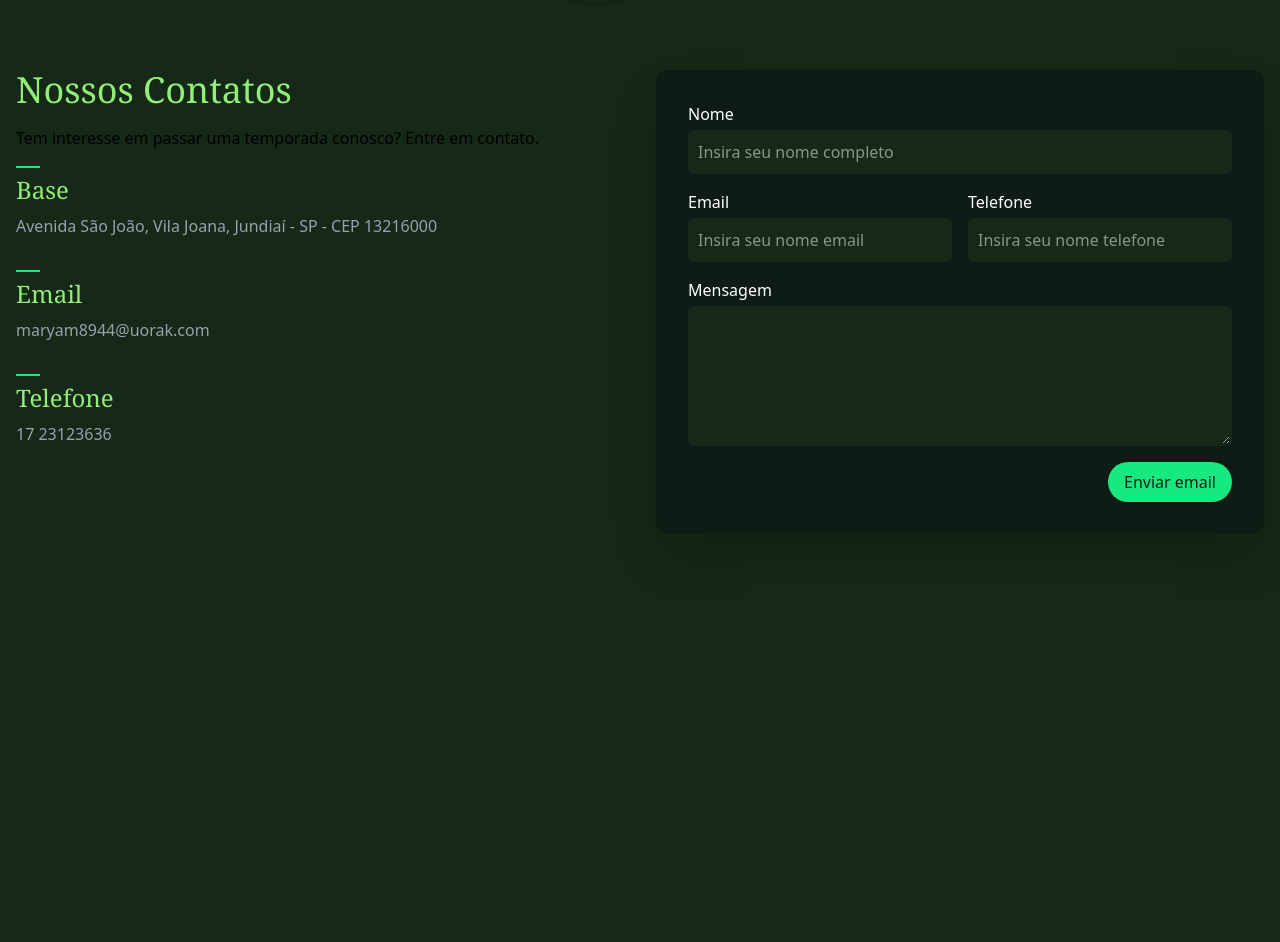
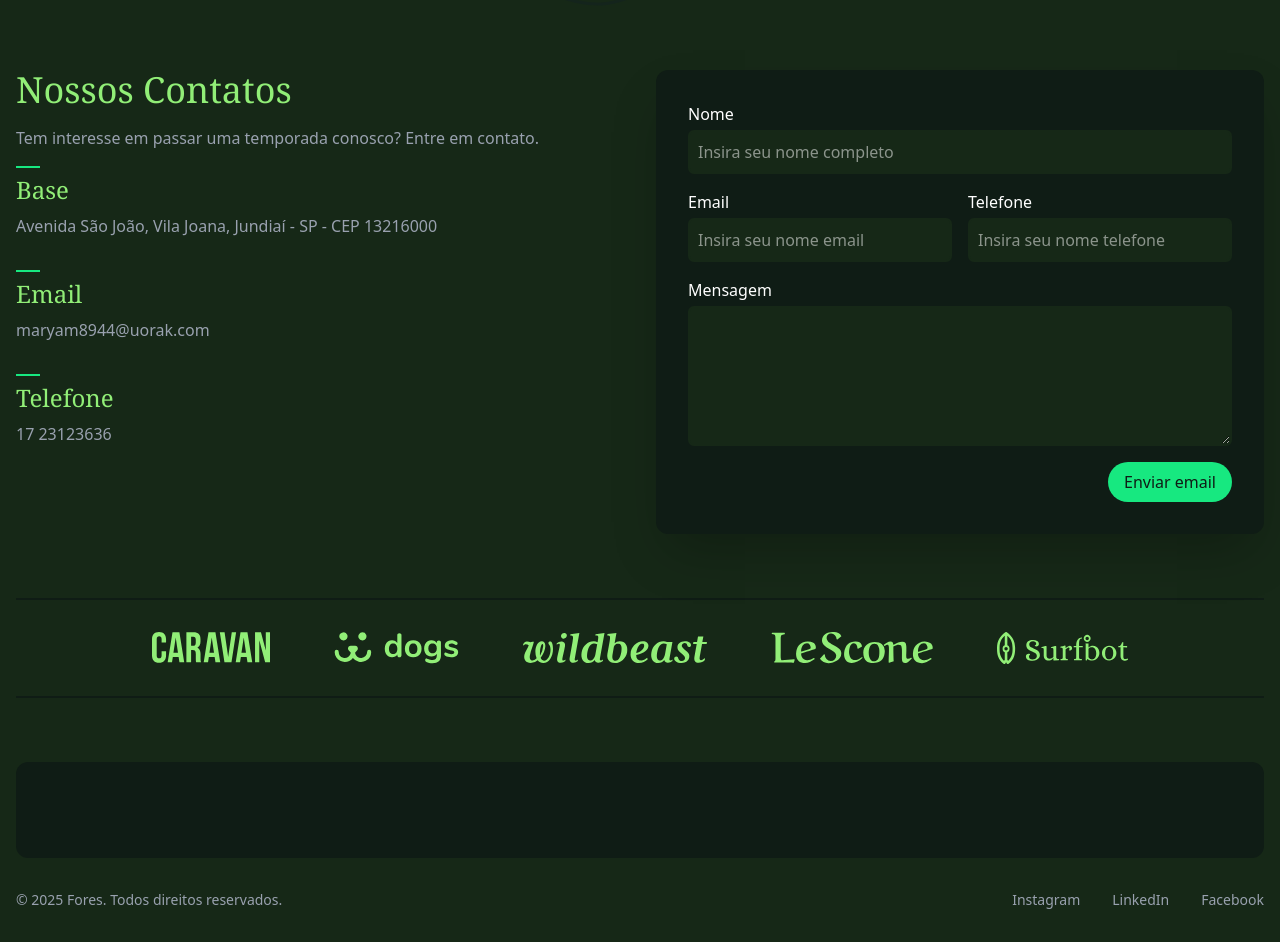
Before and after one commit to LeonardoLobas/Forest, a React (Vite) app: page / in a window 1280 px wide. Shown: the part 3500-4442 px from the top of the page. Before the commit the page ends 4098 px from the top, so only its background shows below. Built offline with nearby package versions, Linux system fonts and the light colour scheme.

Commit message:
Adiciona os componentes Partners e Footer ao projeto e implementa seu conteúdo; ajusta a formatação do componente Contact

```diff
--- a/src/App.tsx
+++ b/src/App.tsx
@@ -6,6 +6,8 @@ import { Events } from "./components/Events";
 import { Experience } from "./components/Experience";
 import { NaturalCycle } from "./components/NaturalCycle";
 import { Contact } from "./components/Contact";
+import { Partners } from "./components/Partners";
+import { Footer } from "./components/Footer";
 
 function App() {
     return (
@@ -18,6 +20,8 @@ function App() {
             <Experience />
             <NaturalCycle />
             <Contact />
+            <Partners />
+            <Footer />
         </>
     );
 }
--- a/src/components/Contact.tsx
+++ b/src/components/Contact.tsx
@@ -3,7 +3,7 @@ export function Contact() {
         <section id="contato" className="container mb-12 sm:mb-16 grid lg:grid-cols-2 gap-8">
             <div>
                 <h1 className="font-serif text-4xl text-verde-300 mb-4">Nossos Contatos</h1>
-                <p>Tem interesse em passar uma temporada conosco? Entre em contato.</p>
+                <p className="text-gray-400">Tem interesse em passar uma temporada conosco? Entre em contato.</p>
                 <div className="grid gap-4">
                     <div>
                         <span className="h-0.5 w-6 bg-verde-400 inline-block"></span>
--- /dev/null
+++ b/src/components/Footer.tsx
@@ -0,0 +1,29 @@
+export function Footer() {
+    return (
+        <footer className="container pb-8">
+            <div className="bg-verde-900 rounded-xl p-6 sm:p-12 mb-8">
+                <div></div>
+            </div>
+            <div className="text-gray-400 flex items-center justify-between gap-8 text-sm max-sm:flex-col-reverse">
+                <p>© 2025 Fores. Todos direitos reservados.</p>
+                <ul className="flex gap-8">
+                    <li>
+                        <a className="hover:text-verde-300" href="#">
+                            Instagram
+                        </a>
+                    </li>
+                    <li>
+                        <a className="hover:text-verde-300" href="#">
+                            LinkedIn
+                        </a>
+                    </li>
+                    <li>
+                        <a className="hover:text-verde-300" href="#">
+                            Facebook
+                        </a>
+                    </li>
+                </ul>
+            </div>
+        </footer>
+    );
+}
--- /dev/null
+++ b/src/components/Partners.tsx
@@ -0,0 +1,28 @@
+import caravan from "../assets/parceiros/caravan.svg";
+import dogs from "../assets/parceiros/dogs.svg";
+import wildbeast from "../assets/parceiros/wildbeast.svg";
+import lescone from "../assets/parceiros/lescone.svg";
+import surfbot from "../assets/parceiros/surfbot.svg";
+export function Partners() {
+    return (
+        <section className="container mb-12 sm:mb-16">
+            <ul className="flex flex-col sm:flex-row sm:gap-8 justify-center items-center py-4 max-sm:divide-y-2 divide-verde-900 sm:border-b-2 sm:border-t-2 border-verde-900 *:p-4 *:*:max-h-8">
+                <li>
+                    <img src={caravan} alt="caravan" />
+                </li>
+                <li>
+                    <img src={dogs} alt="dogs" />
+                </li>
+                <li>
+                    <img src={wildbeast} alt="wildbeast" />
+                </li>
+                <li>
+                    <img src={lescone} alt="lescone" />
+                </li>
+                <li>
+                    <img src={surfbot} alt="surfbot" />
+                </li>
+            </ul>
+        </section>
+    );
+}
```
